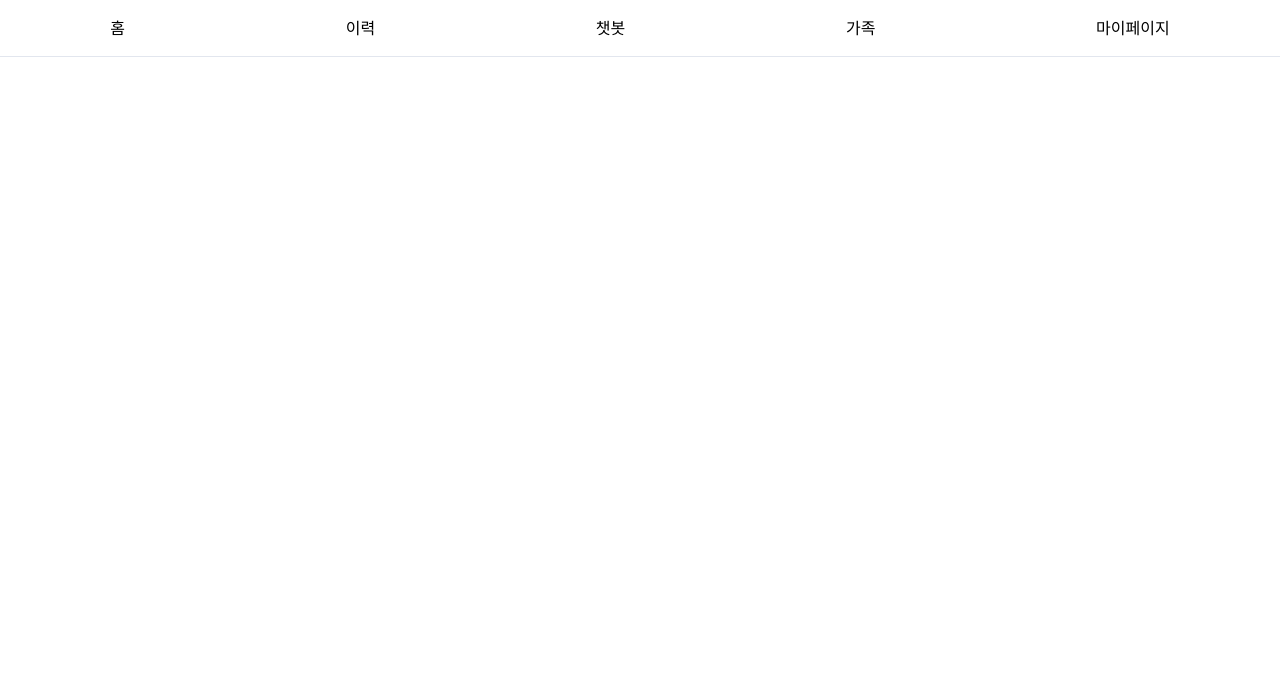
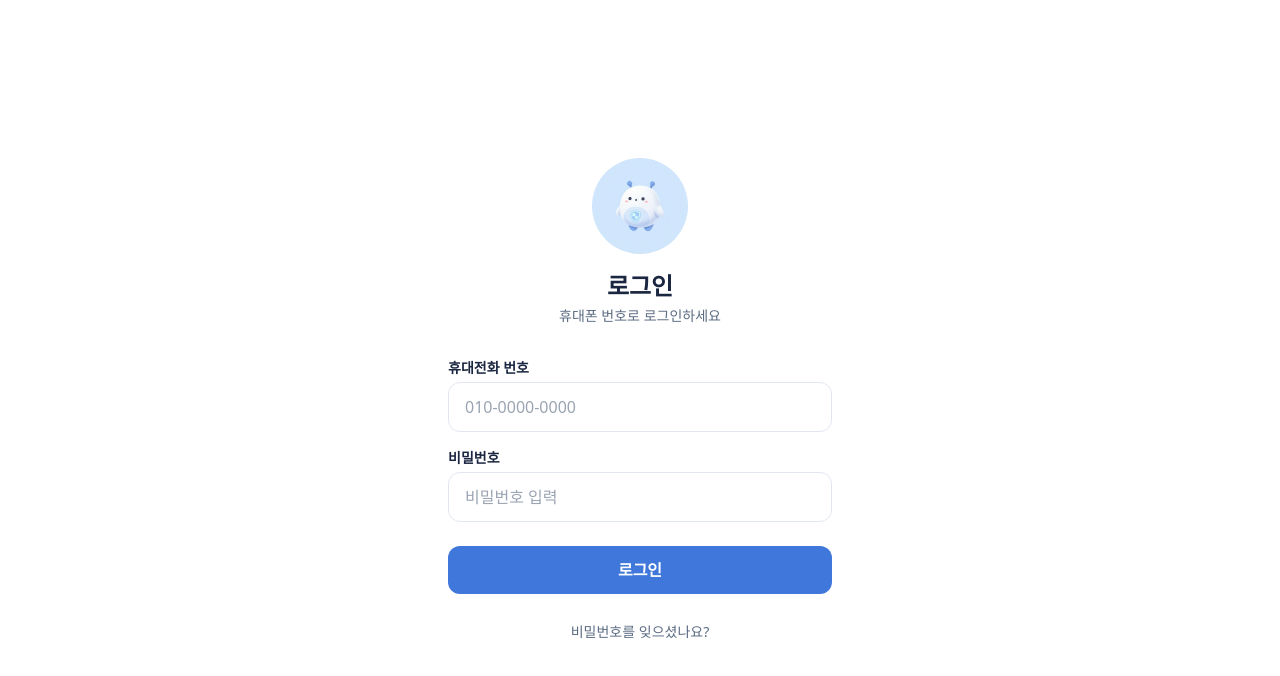
Before and after one commit to SafeFam/SafeFam_Web, a React (Vite) app: page /login in a window 1280 px wide. Before the commit this address had no page. Shown: the top 676 px of the page. Built offline with nearby package versions, Linux system fonts and the light colour scheme; a web font is replaced by a local one.

Commit message:
feat: login page UI

```diff
--- a/src/App.tsx
+++ b/src/App.tsx
@@ -1,9 +1,14 @@
 import { BrowserRouter, Routes, Route } from 'react-router-dom'
 import TopNav from './components/TopNav'
+import LoginPage from './pages/LoginPage'
 
 function App() {
   return (
     <BrowserRouter>
+      <Routes>
+        <Route path="/login" element={<LoginPage />} />
+        <Route path="/*" element={
+          <>
             <TopNav />
             <div className="pt-16">
               <Routes>
@@ -15,6 +20,9 @@ function App() {
                 <Route path="/mypage" element={<div>마이페이지</div>} />
               </Routes>
             </div>
+          </>
+        } />
+      </Routes>
     </BrowserRouter>
   )
 }
--- /dev/null
+++ b/src/pages/LoginPage.tsx
@@ -0,0 +1,54 @@
+import { useState } from 'react'
+import logo from '../assets/logo.png'  // 파일명 맞게 수정해
+
+export default function LoginPage() {
+  const [phone, setPhone] = useState('')
+  const [password, setPassword] = useState('')
+
+  const handleLogin = () => {
+    // TODO: API 연동
+  }
+
+  return (
+    <div className="flex flex-col items-center justify-center min-h-screen bg-white px-6">
+      <img src={logo} alt="SafeFam" className="w-24 h-24 mb-4 rounded-full" />
+      <h1 className="text-2xl font-bold text-t1 mb-1">로그인</h1>
+      <p className="text-t2 text-sm mb-8">휴대폰 번호로 로그인하세요</p>
+
+      <div className="w-full max-w-sm flex flex-col gap-4">
+        <div className="flex flex-col gap-1">
+          <label className="text-sm font-semibold text-t1">휴대전화 번호</label>
+          <input
+            type="tel"
+            placeholder="010-0000-0000"
+            value={phone}
+            onChange={(e) => setPhone(e.target.value)}
+            className="w-full px-4 py-3 rounded-xl border border-line text-t1 placeholder-t3 focus:outline-none focus:border-blue"
+          />
+        </div>
+        <div className="flex flex-col gap-1">
+          <label className="text-sm font-semibold text-t1">비밀번호</label>
+          <input
+            type="password"
+            placeholder="비밀번호 입력"
+            value={password}
+            onChange={(e) => setPassword(e.target.value)}
+            className="w-full px-4 py-3 rounded-xl border border-line text-t1 placeholder-t3 focus:outline-none focus:border-blue"
+          />
+        </div>
+        <button
+          onClick={handleLogin}
+          className="w-full py-3 bg-blue text-white font-bold rounded-xl mt-2"
+        >
+          로그인
+        </button>
+        <button
+          onClick={() => {/* TODO: 비밀번호 재설정 */}}
+          className="text-sm text-t2 mt-3 hover:text-blue"
+        >
+          비밀번호를 잊으셨나요?
+        </button>
+      </div>
+    </div>
+  )
+}
```
Also changed, not shown: src/assets/logo.png (added). Lines whose indentation alone changed are shown as unchanged.
